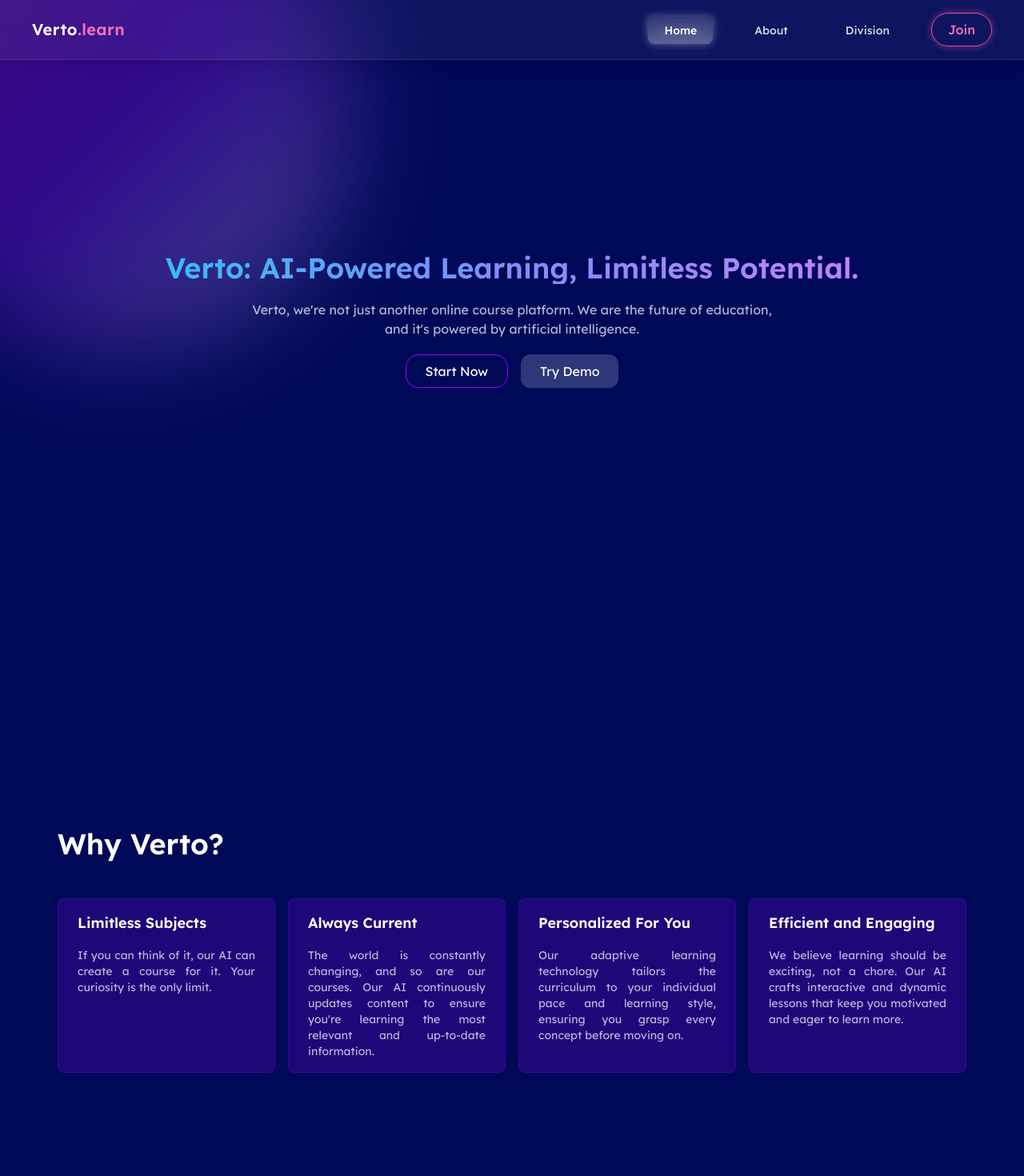
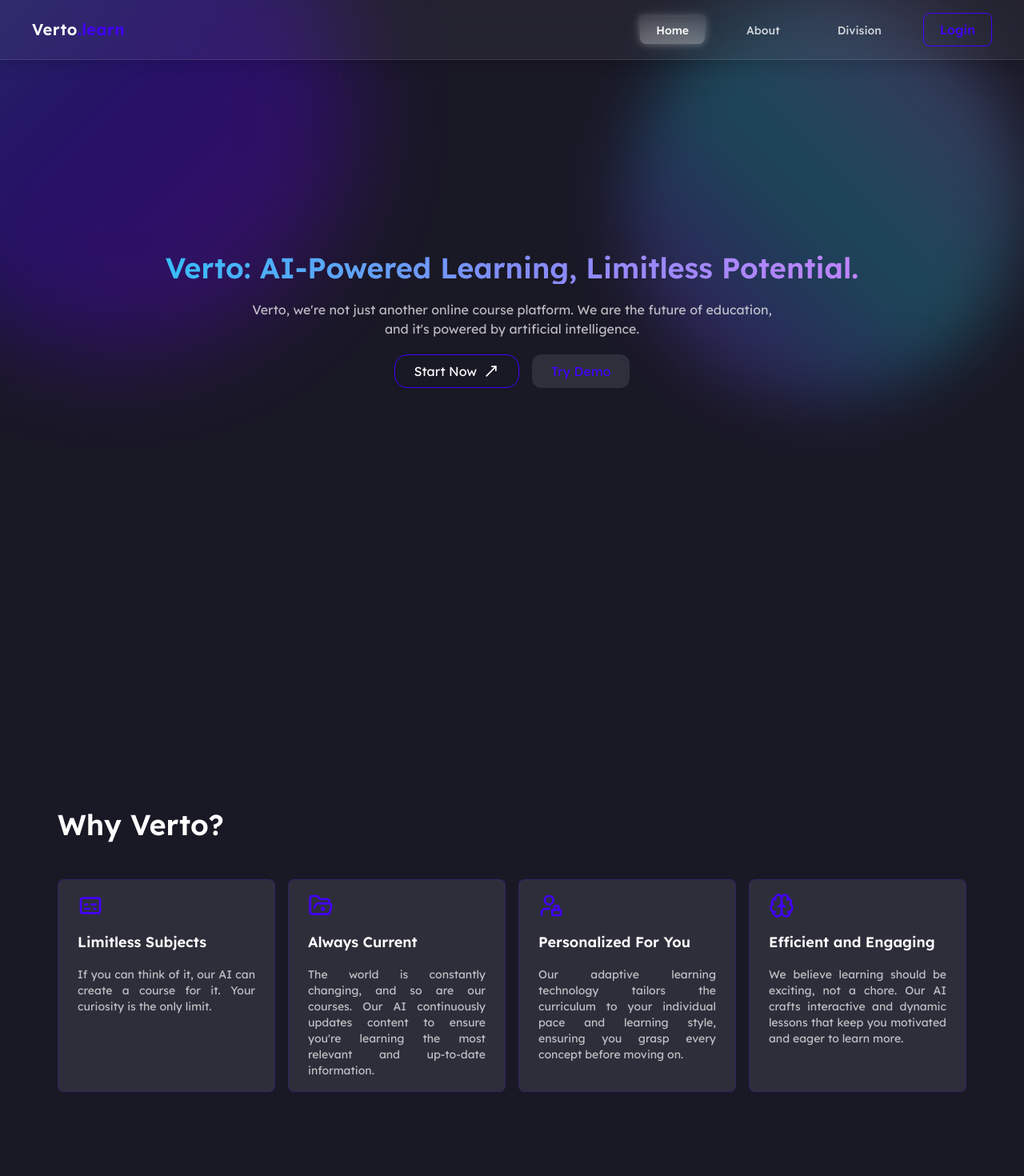
Before and after one commit to verto-learn/verto-fe, a React (Vite) app: page / in a window 1280 px wide. Shown: the top 1470 px of the page at 80% size. Built offline with nearby package versions, Linux system fonts and the light colour scheme.

Commit message:
feat: testimonials section

```diff
--- a/package.json
+++ b/package.json
@@ -12,6 +12,7 @@
   "dependencies": {
     "@tanstack/react-query": "^5.90.5",
     "axios": "^1.12.2",
+    "lucide-react": "^0.546.0",
     "react": "^19.1.1",
     "react-dom": "^19.1.1",
     "react-router-dom": "^7.9.4"
--- a/src/components/ui/Navbar.jsx
+++ b/src/components/ui/Navbar.jsx
@@ -13,10 +13,9 @@ const Navbar = () => {
   return (
     <nav className="fixed top-0 left-0 w-full z-50 px-10 py-4 flex justify-between items-center backdrop-blur-xl bg-white/5 border-b border-white/10 shadow-lg">
       <div className="flex items-center space-x-2">
-        <h1 className="font-semibold text-xl tracking-wide text-white">Verto<span className="text-pink-400">.learn</span></h1>
+        <h1 className="font-semibold text-xl tracking-wide text-white">Verto<span className="text-secondary">.learn</span></h1>
       </div>
 
-      {/* Menu Items */}
       <div className="flex items-center space-x-8">
 
       <ul className="flex space-x-8">
@@ -26,7 +25,7 @@ const Navbar = () => {
             <li key={item.name}>
               <Link
                 to={item.link}
-                className={`relative px-5 py-2 rounded-b-lg text-sm font-medium transition-all duration-500 ease-in-out
+                className={`leading-tight relative px-5 py-2 rounded-b-lg text-sm font-medium transition-all duration-500 ease-in-out
                 ${
                   isActive
                     ? "bg-gradient-to-t from-white/30 to-white/10 text-white shadow-[0_0_10px_rgba(255,255,255,0.3)]"
@@ -45,11 +44,10 @@ const Navbar = () => {
 
       <Link
         to="/login"
-        className="relative px-5 py-2 rounded-full border border-pink-500 text-pink-400 font-medium
-          hover:bg-pink-500/20 hover:text-white transition-all duration-500 ease-in-out
-          shadow-[0_0_10px_rgba(236,72,153,0.5)] hover:shadow-[0_0_20px_rgba(236,72,153,0.8)]"
+        className="relative px-5 py-2 rounded-lg border border-secondary text-secondary font-medium
+          hover:bg-secondary hover:text-white transition-all duration-500 ease-in-out hover:shadow-[0_0_15px_rgba(67,0,255,0.6)]"
       >
-        Join
+        Login
       </Link>
       </div>
     </nav>
--- a/src/layouts/LandingLayout.jsx
+++ b/src/layouts/LandingLayout.jsx
@@ -5,8 +5,10 @@ import Navbar from '../components/ui/Navbar'
 export const LandingLayout = () => {
   return (
     <div className="relative min-h-screen overflow-hidden bg-primary text-white">
-      <div className="aurora absolute -top-40 -left-40 w-[600px] h-[600px] bg-gradient-to-br from-secondary via-accent to-light rounded-full blur-3xl opacity-30 animate-aurora1" />
+      <div className="aurora absolute -top-40 -left-40 w-[600px] h-[600px] bg-gradient-to-br from-blue-500 via-secondary to-accent rounded-full blur-3xl opacity-30 animate-aurora1" />
       <div className="aurora absolute bottom-0 right-0 w-[400px] h-[400px] bg-gradient-to-tr from-blue-500 via-cyan-400 to-purple-400 rounded-full blur-2xl opacity-25 animate-aurora3" />
+      <div className="aurora absolute right-0  w-[500px] h-[500px] bg-gradient-to-tr from-accent via-cyan-400 to-purple-400 rounded-full blur-2xl opacity-25 animate-aurora3" />
+      <div className="aurora absolute bottom-0 left-0 w-[400px] h-[400px] bg-gradient-to-tr from-secondary via-accent to-purple-400 rounded-full blur-2xl opacity-25 animate-aurora3" />
 
       <div className="relative z-10 flex flex-col min-h-screen">
         <Navbar />
--- a/src/pages/Landing.jsx
+++ b/src/pages/Landing.jsx
@@ -2,6 +2,7 @@ import React from 'react'
 import { Hero } from './landing/Hero'
 import About from './landing/About'
 import Features from './landing/Features'
+import Testimonials from './landing/Testimonials'
 
 const Landing = () => {
   return (
@@ -9,6 +10,7 @@ const Landing = () => {
         <Hero />
         <About />
         <Features />
+        <Testimonials />
     </>
   )
 }
--- a/src/pages/landing/About.jsx
+++ b/src/pages/landing/About.jsx
@@ -1,3 +1,4 @@
+import { Brain, Captions, FolderOpenDot, UserLock } from 'lucide-react';
 import React from 'react'
 
 const About = () => {
@@ -5,18 +6,22 @@ const About = () => {
     const features = [
   {
     headline: "Limitless Subjects",
+    icon: Captions,
     description: "If you can think of it, our AI can create a course for it. Your curiosity is the only limit."
   },
   {
     headline: "Always Current",
+    icon: FolderOpenDot,
     description: "The world is constantly changing, and so are our courses. Our AI continuously updates content to ensure you're learning the most relevant and up-to-date information."
   },
   {
     headline: "Personalized For You",
+    icon: UserLock,
     description: "Our adaptive learning technology tailors the curriculum to your individual pace and learning style, ensuring you grasp every concept before moving on."
   },
   {
     headline: "Efficient and Engaging",
+    icon: Brain,
     description: "We believe learning should be exciting, not a chore. Our AI crafts interactive and dynamic lessons that keep you motivated and eager to learn more."
   }
 ];
@@ -27,7 +32,8 @@ const About = () => {
             <h1 className='font-semibold text-4xl mb-12'>Why Verto?</h1>
             <div className='grid md:grid-cols-4 gap-4'>
                 {features.map((feature, index) => (
-                    <div key={index} className="mb-6 bg-accent/20 px-6 py-4 rounded-lg border border-accent/20 hover:shadow-lg hover:shadow-secondary/70 transition-shadow duration-300">
+                    <div key={index} className="mb-6 bg-light/10 px-6 py-4 rounded-lg border hover:scale-120 border-secondary/20 hover:shadow-lg hover:shadow-secondary/70 transition-shadow duration-300">
+                        <feature.icon className="w-8 h-8 mb-4 text-secondary"/>
                         <h2 className="text-lg font-semibold mb-4">{feature.headline}</h2>
                         <p className="opacity-70  text-sm text-justify">{feature.description}</p>
                     </div>
--- a/src/pages/landing/Features.jsx
+++ b/src/pages/landing/Features.jsx
@@ -2,7 +2,11 @@ import React from 'react'
 
 const Features = () => {
   return (
-    <section className='min-h-screen flex items-center justify-center'>Features</section>
+    <section className='min-h-screen flex items-center justify-center'>
+      <div>
+        <h1>Features</h1>
+      </div>
+    </section>
   )
 }
 
--- a/src/pages/landing/Hero.jsx
+++ b/src/pages/landing/Hero.jsx
@@ -1,3 +1,4 @@
+import { MoveUpRight } from 'lucide-react'
 import React from 'react'
 
 export const Hero = () => {
@@ -7,8 +8,11 @@ export const Hero = () => {
                 <h1 className='text-4xl  font-semibold bg-gradient-to-r from-[#38bdf8] via-[#818cf8] to-[#c084fc] bg-clip-text text-transparent'>Verto: AI-Powered Learning, Limitless Potential.</h1>
                 <p className='text-md mt-5 opacity-70 mb-5'>Verto, we're not just another online course platform. We are the future of education, <br /> and it's powered by artificial intelligence.</p>
                 <div className='flex gap-4 justify-center'>
-                    <button className='hover:bg-accent transition-colors  ease-in-out px-6 py-2 rounded-2xl border border-accent'>Start Now</button>
-                    <button className='bg-light/20 rounded-xl px-6 py-2'>Try Demo</button>
+                    <button className='hover:bg-secondary transition-all gap-x-2 hover:scale-110  duration-500 ease-in-out px-6 py-2 rounded-2xl border border-secondary flex items-center'>
+                        Start Now
+                        <MoveUpRight size={20}/>
+                    </button>
+                    <button className='bg-light/10 rounded-xl px-6 py-2 text-secondary hover:scale-90 transition-all duration-500'>Try Demo</button>
                 </div>
             </div>
         </section>
--- /dev/null
+++ b/src/pages/landing/Testimonials.jsx
@@ -0,0 +1,56 @@
+import React from 'react'
+
+const Testimonials = () => {
+
+    const testimonials = [
+        {
+            name: "Jane Doe",
+            role: "Student",
+            avatar: "https://i.pravatar.cc/150?u=jane-doe",
+            feedback: "Verto has transformed the way I learn. The AI-powered courses are engaging and tailored to my needs, making complex topics easy to understand."
+        },
+        {
+            name: "John Smith",
+            role: "Educator",
+            avatar: "https://i.pravatar.cc/150?u=john-smith",
+            feedback: "As an educator, Verto provides incredible tools to create dynamic and up-to-date course content effortlessly. It's a game-changer for curriculum development."
+        },
+        {
+            name: "Emily Johnson",
+            role: "Professional",
+            avatar: "https://i.pravatar.cc/150?u=emily-johnson",
+            feedback: "The personalized learning paths on Verto have helped me acquire new skills quickly and efficiently. I was able to upskill for my career in just a few weeks."
+        }
+    ]
+
+  return (
+    <section className='min-h-screen flex justify-center items-center py-16 md:py-0'>
+        <div className='px-10 w-full max-w-6xl'>
+            <h1 className='font-semibold text-4xl mb-12 text-center'>What Our Users Say</h1>
+            <div className='grid md:grid-cols-3 gap-8'>
+                {testimonials.map((testimonial, index) => (
+                    <div
+                        key={index}
+                        className="bg-white/5 p-6 rounded-lg border border-white/20 hover:shadow-xl hover:shadow-secondary/30 transition-shadow duration-300 flex flex-col justify-between"
+                    >
+                        <p className="italic text-light/90 mb-6">"{testimonial.feedback}"</p>
+                        <div className="flex items-center mt-auto">
+                            <img
+                                src={testimonial.avatar}
+                                alt={`Avatar of ${testimonial.name}`}
+                                className="w-14 h-14 rounded-full mr-4 border-2 border-secondary/50"
+                            />
+                            <div>
+                                <h3 className="font-semibold text-lg">{testimonial.name}</h3>
+                                <span className="text-sm opacity-70">{testimonial.role}</span>
+                            </div>
+                        </div>
+                    </div>
+                ))}
+            </div>
+        </div>
+    </section>
+  )
+}
+
+export default Testimonials
--- a/tailwind.config.js
+++ b/tailwind.config.js
@@ -7,8 +7,8 @@ export default {
   theme: {
     extend: {
       colors: {
-        primary: '#000957',
-        secondary: "#FF2DD1",
+        primary: '#191825',
+        secondary: "#4300FF",
         accent: "#9400FF",
         light: "#E4F1FF"
       }
```
Also changed, not shown: 1 other file (tests, documents, lock files or other folders).
